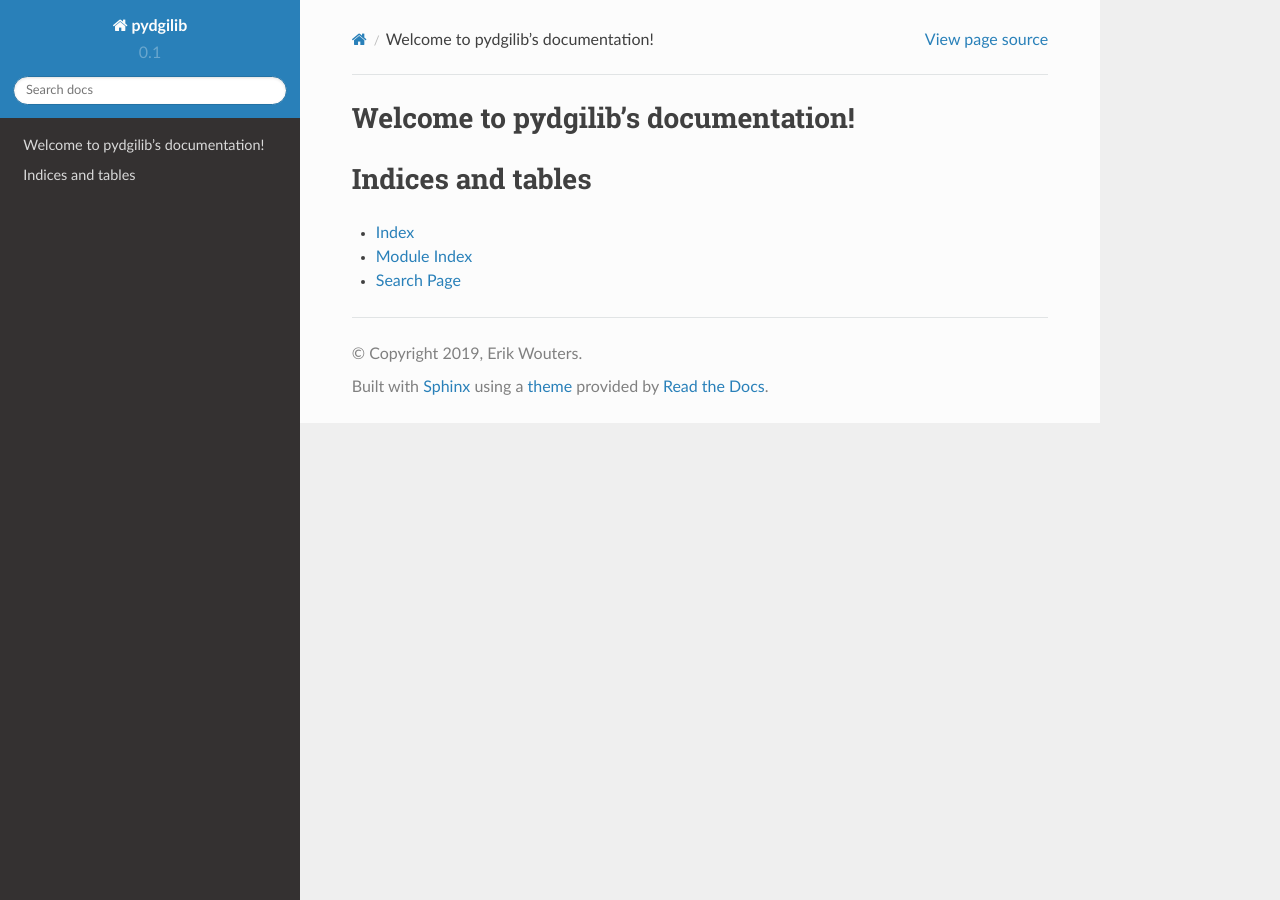
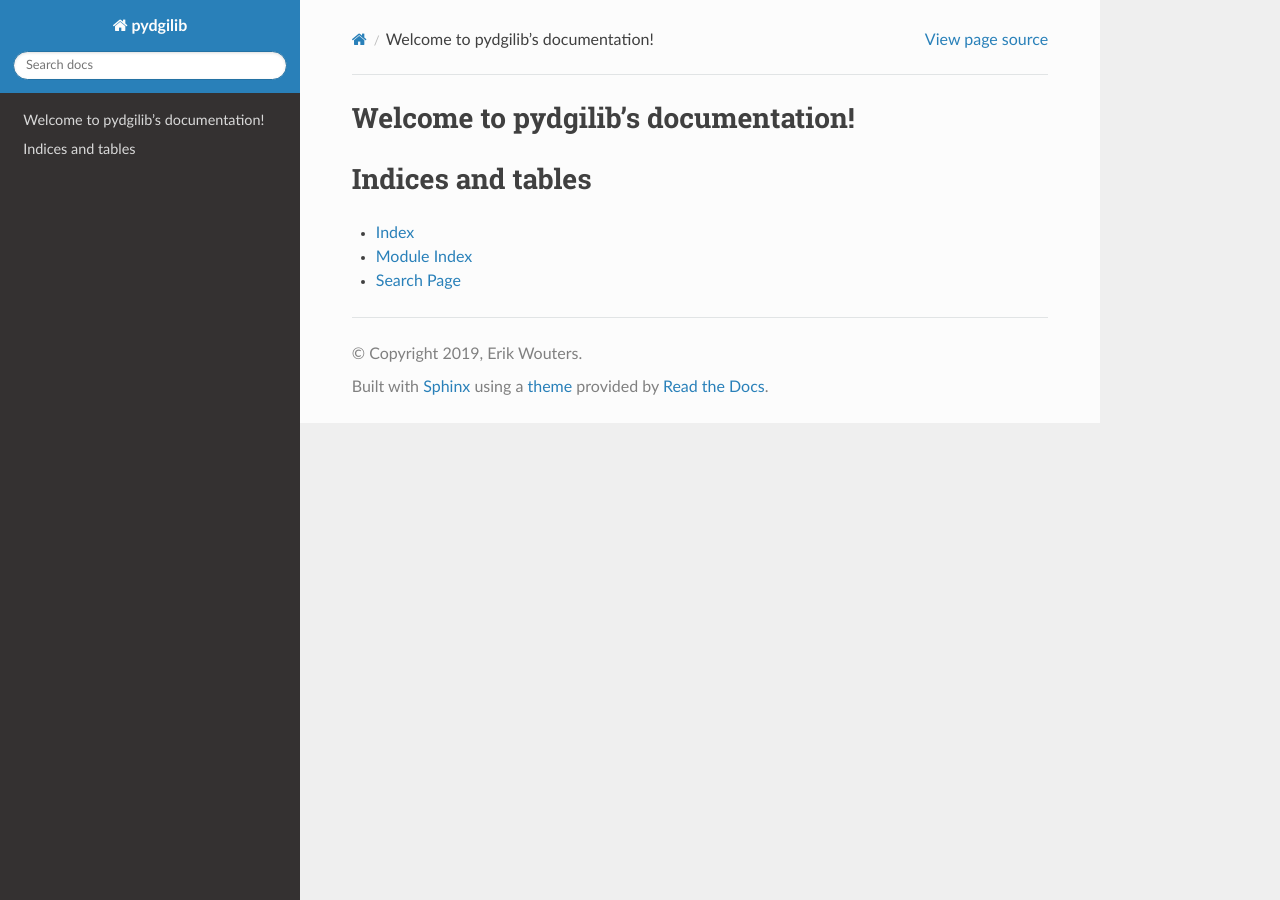
Before and after one commit to EWouters/pydgilib, a Sphinx documentation site: the page built from docs/index.rst, in a window 1280 px wide. Built offline with Sphinx 7.4.7 and the Read the Docs theme 2.0.0, drawn with Linux system fonts in a browser that asks for light colours; the version number is read from the project's files by our own code.

Commit message:
Removed guzzle theme from documentation

```diff
--- a/docs/conf.py
+++ b/docs/conf.py
@@ -15,10 +15,6 @@
 # import os
 # import sys
 # sys.path.insert(0, os.path.abspath('.'))
-
-import guzzle_sphinx_theme
-
-html_theme_path = guzzle_sphinx_theme.html_theme_path()
 
 # -- Project information -----------------------------------------------------
 
@@ -52,7 +48,6 @@ extensions = [
     'sphinx.ext.viewcode',
     'sphinx.ext.githubpages',
     'sphinx.ext.napoleon',
-    'guzzle_sphinx_theme'
 ]
 
 # Add any paths that contain templates here, relative to this directory.
@@ -220,7 +215,7 @@ napoleon_use_rtype = True
 # -- Options for Guzzle Sphinx Theme ------------------------------------------
 
 # Guzzle theme options (see theme.conf for more information)
-html_theme_options = {
-    # Set the name of the project to appear in the sidebar
-    "project_nav_name": "Pydgilib",
-}
+# html_theme_options = {
+#     # Set the name of the project to appear in the sidebar
+#     "project_nav_name": "Pydgilib",
+# }
```
